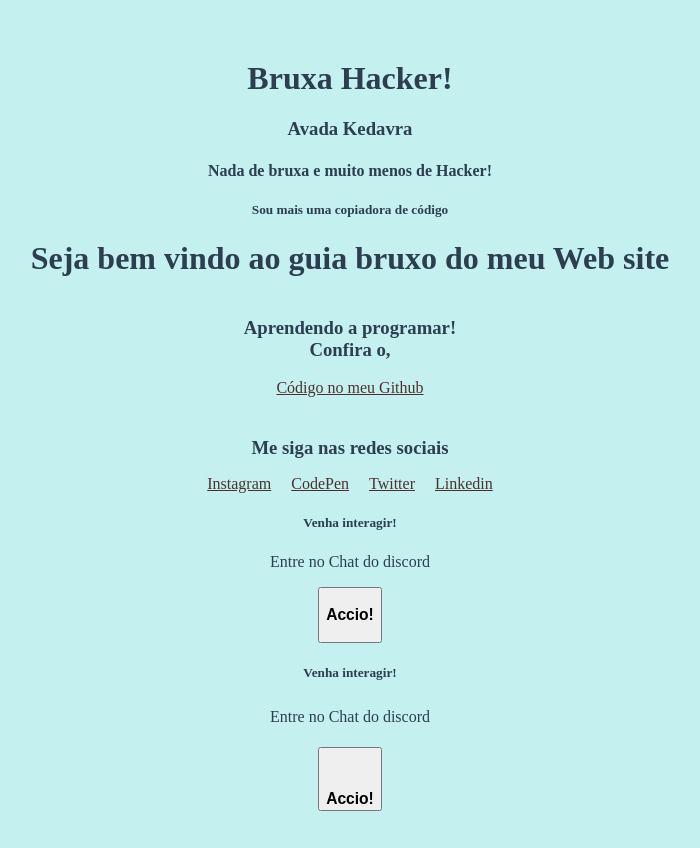
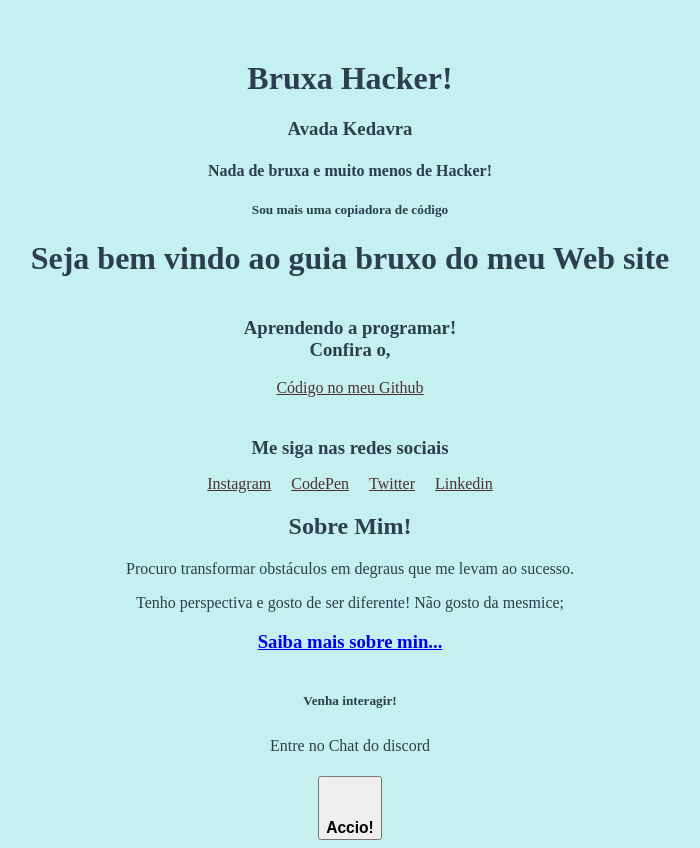
Before and after one commit to anapay/Vue.js, a Vue app: page / in a window 1280 px wide. Shown: the whole page, without its empty margins (290-990 px from the left). Before the commit the page ends 819 px from the top, so only its background shows below. Built offline with nearby package versions, Linux system fonts and the light colour scheme.

Commit message:
conponente

```diff
--- a/src/components/Chat.vue
+++ b/src/components/Chat.vue
@@ -1,14 +1,16 @@
 <template>
   <div>
+      <h2>Sobre Mim!</h2>
+      <p>Procuro transformar obstáculos em degraus que me levam ao sucesso.</p>
+      <p>Tenho perspectiva e gosto de ser diferente! Não gosto da mesmice;</p>
+      <a href="https://codepen.io/Anapay"><h3>Saiba mais sobre min...</h3></a>
 
-    <h5>Venha interagir!</h5>
-      <p>Entre no Chat do discord</p>
-      <a href="https://discord.com/channels/735587522993848361/735587524046618746"><button><h3>Accio!</h3></button></a>
 
   </div>
 </template>
 
 <script>
+
 export default {
 
 }
```
